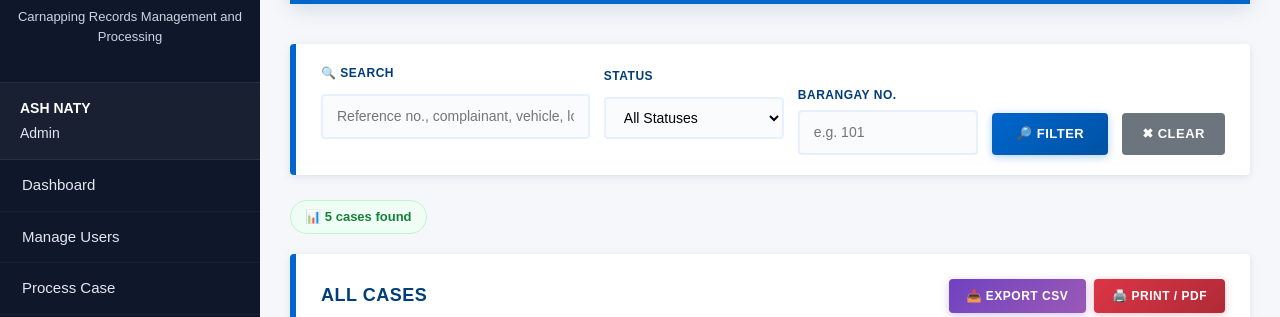
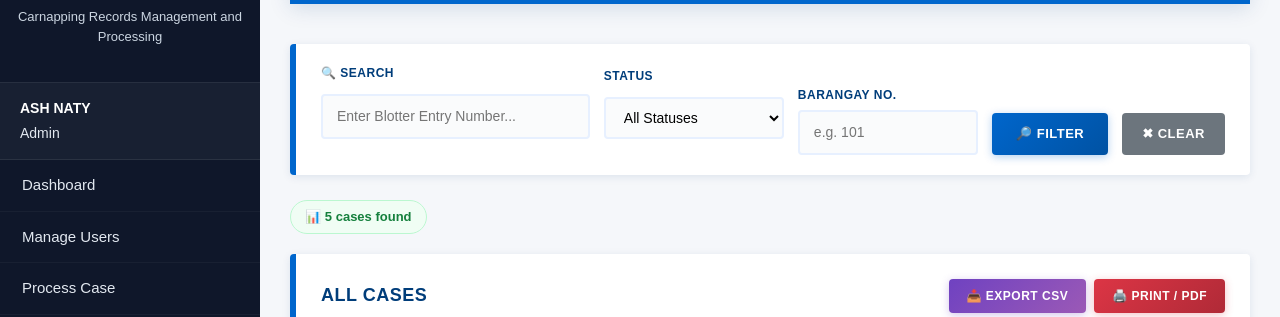
Before and after one commit to natyashleybsinfotech-bit/Web-Based-Anti-Carnapping-Unit-Record-Management-System, a Flask app: page /admin/cases in a window 1280 px wide. Shown: the part 186-503 px from the top of the page. Run offline with Flask 3, Linux system fonts and the light colour scheme; a user stored in the database is signed in; data comes from the database, SQL or seed files in the repository; some libraries are stand-ins or nearby versions.

Commit message:
Restrict search in case records to blotter entry number only

```diff
--- a/app/routes.py
+++ b/app/routes.py
@@ -1466,13 +1466,9 @@ def case_records():
         params = []
 
         if search:
-            conditions.append(
-                "(reference_no LIKE %s OR complainant_name LIKE %s "
-                "OR vehicle_details LIKE %s OR incident_location LIKE %s "
-                "OR blotter_entry_no LIKE %s)"
-            )
+            conditions.append("blotter_entry_no LIKE %s")
             like = f"%{search}%"
-            params.extend([like, like, like, like, like])
+            params.append(like)
 
         if status_filter:
             conditions.append("status = %s")
--- a/app/templates/case_records.html
+++ b/app/templates/case_records.html
@@ -367,7 +367,7 @@
         name="search"
         id="searchInput"
         value="{{ search }}"
-        placeholder="Reference no., complainant, vehicle, location…"
+        placeholder="Enter Blotter Entry Number..."
       />
     </div>
     <div class="filter-group">
```
